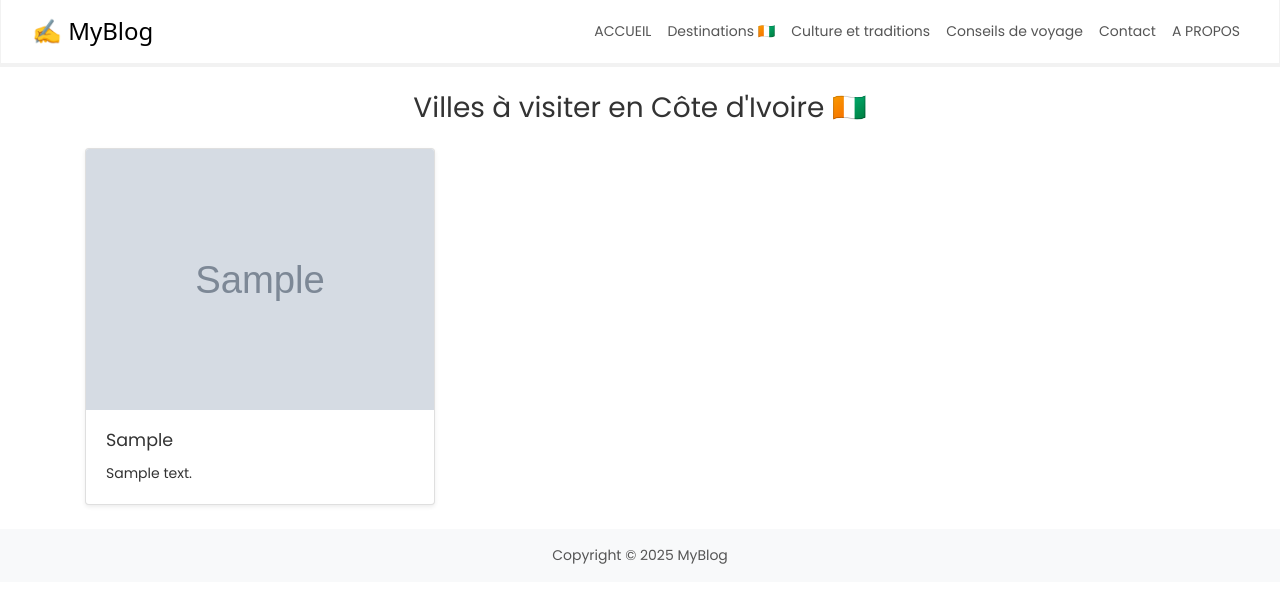
After one commit to ramo1990/MyBlog, a Django app: page /destinations/ in a window 1280 px wide. The commit adds this page. Shown: the top 603 px of the page. Run offline with Django 4.2, Linux system fonts and the light colour scheme; tables that the repository leaves empty hold one stand-in row (values such as "Sample post"); grey boxes marked "Sample" are stand-in pictures; some libraries are stand-ins or nearby versions; some web fonts are replaced.

Commit message:
Ajoute des villes

```diff
--- a/blog/app/admin.py
+++ b/blog/app/admin.py
@@ -1,5 +1,5 @@
 from django.contrib import admin
-from .models import Post
+from .models import Post, Destinatoins
 
 class PostAdmin(admin.ModelAdmin):
     list_display = ('title' , 'slug' , 'status' , 'created_on')
@@ -7,4 +7,5 @@ class PostAdmin(admin.ModelAdmin):
     search_fields = ['title', 'content']
 
 admin.site.register(Post , PostAdmin)
+admin.site.register(Destinatoins)
 # Register your models here.
--- a/blog/app/models.py
+++ b/blog/app/models.py
@@ -32,3 +32,17 @@ def delete_post_image(sender, instance, **kwargs):
     if instance.image:
         if os.path.isfile(instance.image.path):
             os.remove(instance.image.path)
+
+class Destinatoins(models.Model):
+    ville = models.CharField(max_length=100)
+    description = models.TextField()
+    image = models.ImageField(upload_to='destinations/', blank=True, null=True)
+    date_publiée = models.DateTimeField(auto_now_add=True)
+
+    class Meta:
+        ordering = ['ville']
+        verbose_name = "ville en CI"
+        verbose_name_plural = "Destinations en CI"
+
+    def __str__(self):
+        return self.ville
--- a/blog/app/static/css/style.css
+++ b/blog/app/static/css/style.css
@@ -21,7 +21,7 @@ body {
 /* Hero (Masthead) */
 .masthead {
   position: relative;
-  background: url('/static/images/cat.1_.jpg') no-repeat center center/cover;
+  background: url('/static/images/cotiv-ethnies.gif') no-repeat center center/cover;
   height: 60vh;
   display: flex;
   align-items: center;
--- a/blog/app/templates/base.html
+++ b/blog/app/templates/base.html
@@ -20,12 +20,14 @@
       <a class="navbar-brand" href="{% url 'home' %}">✍ MyBlog</a>
       <div class="collapse navbar-collapse" id="navbarColor03">
         <ul class="navbar-nav ml-auto">
-          <li class="nav-item"><a class="nav-link text-dark" href="#">ACCUEIL</a></li>
-          <li class="nav-item"><a class="nav-link text-dark" href="#">DESTINATIONS</a></li>
+          <li class="nav-item"><a class="nav-link text-dark" href="{% url 'home' %}">ACCUEIL</a></li>
+          <li class="nav-item"><a class="nav-link text-dark" href="{% url 'destination_list' %}">Destinations 🇨🇮</a></li>
           <li class="nav-item"><a class="nav-link text-dark" href="#">Culture et traditions</a></li>
           <li class="nav-item"><a class="nav-link text-dark" href="#">Conseils de voyage</a></li>
           <li class="nav-item"><a class="nav-link text-dark" href="#">Contact</a></li>
           <li class="nav-item"><a class="nav-link text-dark" href="#">A PROPOS</a></li>
+          <!-- # Creer un user via formulaire -->
+          {% comment %} <div><a href="{% url 'sign_up' %}" class="btn btn-primary">Créer un compte</a></div> {% endcomment %}
         </ul>
       </div>
     </div>
@@ -38,7 +40,7 @@
   </main>
 
   <footer class="py-3">
-    <p class="m-0 text-dark text-center">Copyright &copy; 2024 YourBlog</p>
+    <p class="m-0 text-dark text-center">Copyright &copy; 2025 MyBlog</p>
   </footer>
 
 </body>
--- /dev/null
+++ b/blog/app/templates/destination_list.html
@@ -0,0 +1,23 @@
+{% extends 'base.html' %}
+{% block content %}
+<div class="container mt-4">
+    <h2 class="text-center mb-4">Villes à visiter en Côte d'Ivoire 🇨🇮</h2>
+    <div class="row">
+        {% for destination in destinations %}
+        <div class="col-md-4 mb-4">
+            <div class="card h-100 shadow-sm">
+                {% if destination.image %}
+                <img src="{{ destination.image.url }}" class="card-img-top" alt="{{ destination.ville }}">
+                {% endif %}
+                <div class="card-body">
+                    <h5 class="card-title">{{ destination.ville }}</h5>
+                    <p class="card-text">{{ destination.description|truncatewords:20 }}</p>
+                </div>
+            </div>
+        </div>
+        {% empty %}
+        <p>Aucune ville trouvée.</p>
+        {% endfor %}
+    </div>
+</div>
+{% endblock %}
--- a/blog/app/templates/index.html
+++ b/blog/app/templates/index.html
@@ -27,7 +27,7 @@
           <h2 class="cardtitle">{{ post.title }}</h2>
           <p class="card-text text-muted h6">{{ post.author }} | {{ post.created_on }}</p>
           <p class="card-text">{{ post.content|slice:":200" }}</p>
-          <a href="{% url 'post_detail' post.slug  %}" class="btn btn-primary">Read More &rarr;</a>
+          <a href="{% url 'post_detail' post.slug  %}" class="btn btn-primary">Voir plus &rarr;</a>
         </div>
       </div>
       {% empty %}
--- a/blog/app/urls.py
+++ b/blog/app/urls.py
@@ -6,10 +6,10 @@ from .views import *
 
 urlpatterns = [
     path('', PostList.as_view(), name='home'),
-    # path('new/', create_post, name='create_post'), # URL pour créer un post
-    path('<slug:slug>/', DetailView.as_view(), name='post_detail'),
     path('post/<slug:slug>/edit/', PostUpdateView.as_view(), name='post_edit'),
     path('post/<slug:slug>/delete/', PostDeleteView.as_view(), name='post_delete'),
+    path('destinations/', DestinationListView.as_view(), name='destination_list'),
+    path('<slug:slug>/', DetailView.as_view(), name='post_detail'),
 ]
 
 urlpatterns += static(settings.MEDIA_URL, document_root = settings.MEDIA_ROOT)
--- a/blog/app/views.py
+++ b/blog/app/views.py
@@ -1,8 +1,11 @@
-from django.shortcuts import render
-from .models import Post
+from django.shortcuts import render, redirect
+from .models import *
 from django.views import generic
 from django.contrib.auth.mixins import LoginRequiredMixin, UserPassesTestMixin
-from django.views.generic import UpdateView, DeleteView
+from django.views.generic import UpdateView, DeleteView, ListView
+from django.contrib.auth.models import User
+from django.contrib.auth import login
+from .forms import *
 
 
 class PostList(generic.ListView):
@@ -35,3 +38,22 @@ class PostDeleteView(LoginRequiredMixin, UserPassesTestMixin, DeleteView):
     def test_func(self):
         post = self.get_object()
         return self.request.user == post.author or self.request.user.is_superuser
+
+# Creer un user via formulaire
+def sign_up(request):
+    if request.method == 'POST':
+        form = SignUpForm(request.POST)
+        if form.is_valid():
+            user = form.save(commit=False)
+            user.set_password(form.cleaned_data['password'])
+            user.save()
+            login(request, user)  # Connecte l'utilisateur après l'inscription
+            return redirect('home')  # Redirection après l'inscription
+    else:
+        form = SignUpForm()
+    return render(request, 'signup.html', {'form': form})
+
+class DestinationListView(ListView):
+    model = Destinatoins
+    template_name = 'destination_list.html'
+    context_object_name = "destinations"
--- a/blog/blog/urls.py
+++ b/blog/blog/urls.py
@@ -3,5 +3,5 @@ from django.urls import path, include
 
 urlpatterns = [
     path('admin/', admin.site.urls),
-    path('', include('app.urls'))
+    path('', include('app.urls')),
 ]
```
Also changed, not shown: blog/app/forms.py (+34 -13 lines), blog/app/templates/signup.html (added, +40 -0 lines), blog/app/templates/update_post.html (deleted, +0 -29 lines), blog/app/migrations/0001_initial.py, blog/app/migrations/0002_alter_post_content_alter_post_status.py (deleted), blog/app/migrations/0003_alter_post_slug_postimage.py (deleted), blog/app/migrations/0004_remove_post_image_alter_post_slug.py (deleted), blog/app/static/images/cotiv-ethnies.gif (added), blog/media/post_images/cat.1_gopwGyM.jpg (added), blog/media/post_images/cotiv-ethnies.gif (added).
